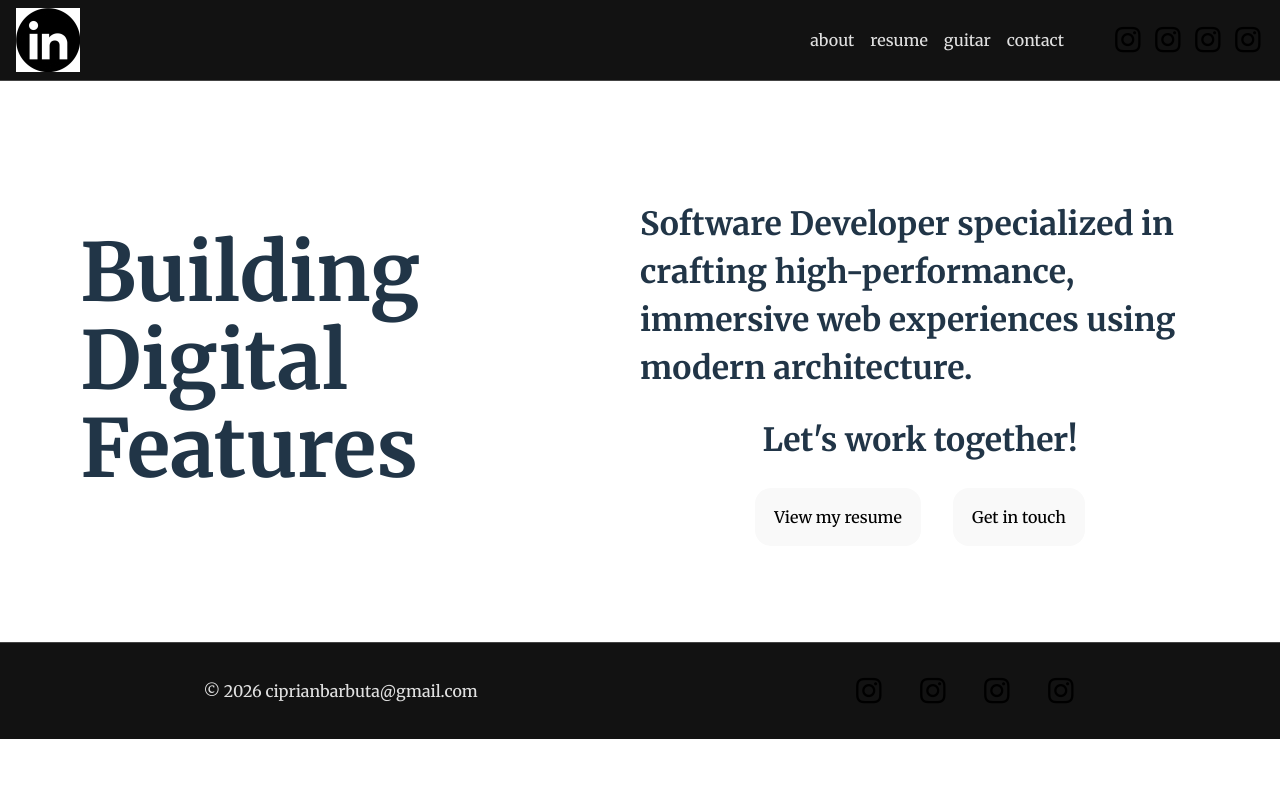
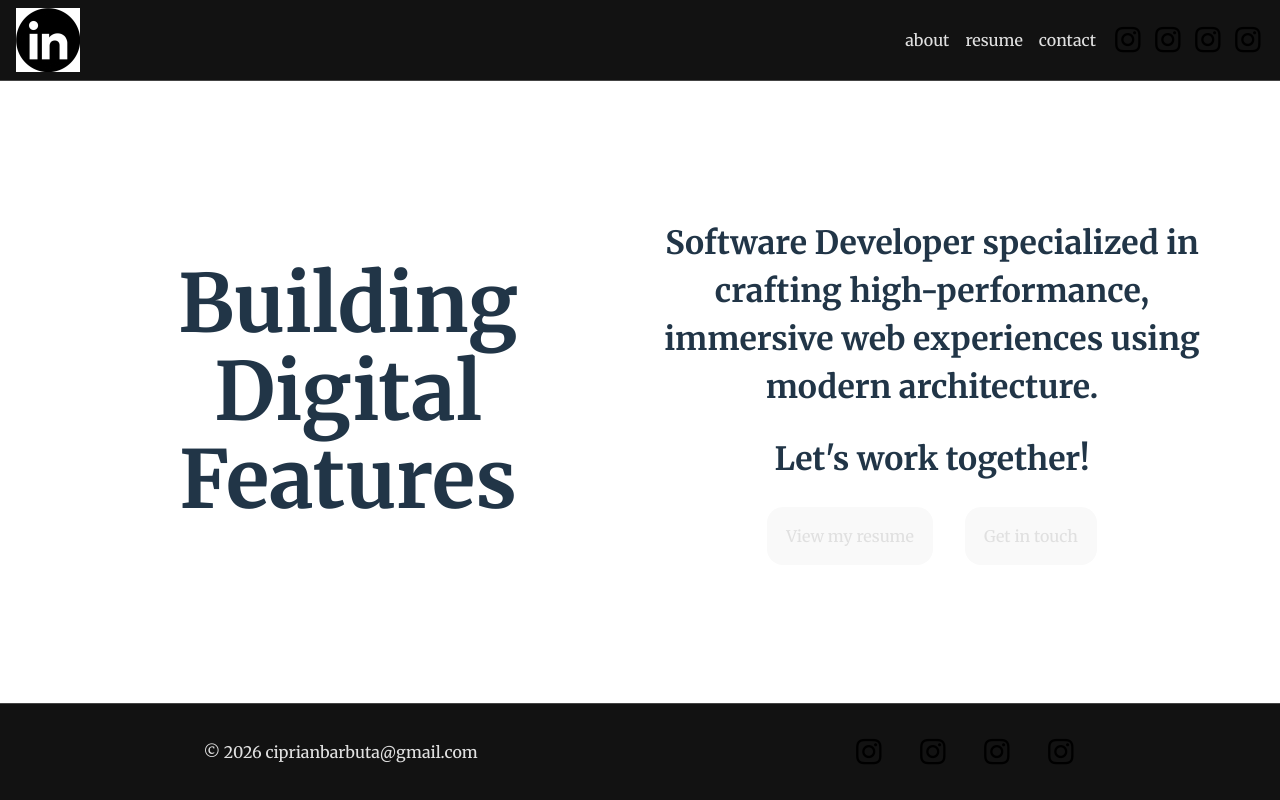
Before and after one commit to ciprix19/my-website, a React (Vite) app in the folder frontend/: page / in a window 1280 px wide. Built offline with nearby package versions, Linux system fonts and the light colour scheme.

Commit message:
fix(frontend): for landing and contact pages, main is centered -> footer will always be at the bottom of the viewport + minor other fixes

```diff
--- a/frontend/src/App.css
+++ b/frontend/src/App.css
@@ -1,15 +1,15 @@
 #root {
-    /* max-width: 1280px; */
-    margin: 0 auto;
-    /* padding: 2rem; */
     text-align: center;
+    block-size: 100%;
+    display: flex;
+    flex-direction: column;
 }
 
+/* classes that are useful for all pages go here */
 .two-column-layout {
     display: grid;
     place-items: center;
 }
-
 .three-column-layout {
     display: grid;
     place-items: center;
@@ -41,6 +41,12 @@
 }
 .card-simple:hover {
     transform: scale(1.2);
+}
+.button-card {
+    background: var(--color-accent-strong);
+    padding: 2rem;
+    border-radius: 2rem;
+    border: 0.2rem solid var(--color-border);
 }
 
 @media screen and (width > 720px) {
--- a/frontend/src/App.tsx
+++ b/frontend/src/App.tsx
@@ -10,10 +10,9 @@ import Contact from './layouts/contact/contact'
 import Resume from './layouts/resume/resume'
 
 function App() {
-    const [count, setCount] = useState(0);
-
     return (
         <BrowserRouter>
+            <div className='content'>
                 <Header></Header>
                 <Routes>
                     <Route path='/' element={<Landing />}></Route>
@@ -24,6 +23,7 @@ function App() {
                     <Route path='/contact' element={<Contact />}></Route>
                     <Route path='*' element={<NotFound />}></Route>
                 </Routes>
+            </div>
             <Footer></Footer>
         </BrowserRouter>
     )
--- a/frontend/src/index.css
+++ b/frontend/src/index.css
@@ -6,6 +6,7 @@
 
 html {
     font-size: clamp(16px, 1vw, 24px);
+    height: 100%;
 }
 
 :root {
@@ -22,12 +23,11 @@ html {
     --color-accent-light: #d7d7d7;
     --color-accent-medium: #c0c0c0;
     --color-accent: #888888;
-    --color-accent-strong: #555;
+    --color-accent-strong: #555555;
 
     color-scheme: light dark;
     background-color: var(--color-background-light);
     color: var(--color-primary-text);
-    /* background-color: #242424; */
 
     font-synthesis: none;
     text-rendering: optimizeLegibility;
@@ -35,19 +35,22 @@ html {
     -moz-osx-font-smoothing: grayscale;
 }
 
-a {
-    font-weight: 500;
-    color: var(--color-primary-text);
-    text-decoration: inherit;
-}
-a:hover {
-    color: var(--color-accent);
-    cursor: pointer;
-}
-
 body {
     margin: 0;
     font-size: 1rem;
+    height: 100%;
+    display: flex;
+    flex-direction: column;
+}
+/* stretches the page on the whole viewport */
+.content {
+    flex: 1 0 auto;
+    display: flex;
+    flex-direction: column;
+}
+main {
+    flex: 1 0 auto;
+    display: grid;
 }
 
 h1 {
@@ -65,6 +68,16 @@ li {
     list-style: none;
 }
 
+a {
+    font-weight: 500;
+    color: var(--color-primary-text);
+    text-decoration: inherit;
+}
+a:hover {
+    color: var(--color-accent);
+    cursor: pointer;
+}
+
 button {
     border-radius: 1rem;
     border: 0.2rem solid transparent;
@@ -73,6 +86,7 @@ button {
     font-weight: 500;
     font-family: inherit;
     background-color: var(--color-background);
+    color: var(--color-primary-text);
     cursor: pointer;
     transition: 0.3s;
 }
@@ -80,6 +94,9 @@ button:hover {
     background-color: var(--color-accent-strong);
     background-color: var(--color-background-medium);
     border-color: var(--color-border);
+}
+button:disabled {
+    background-color: var(--color-background-medium);
 }
 
 img {
--- a/frontend/src/layouts/contact/contact.tsx
+++ b/frontend/src/layouts/contact/contact.tsx
@@ -1,21 +1,27 @@
 import { useEffect, useLayoutEffect, useState } from 'react';
 import './styles/contact.css'
 import ResizableDiv from '../resume/components/resizable-div';
+import SectionTwoColumnImage from '../about/components/section-two-column-image';
 
 export default function Contact() {
-
-    useLayoutEffect(() => {
-        const testHeight = document.querySelector('.resizable-div');
-
-        console.log(testHeight?.scrollHeight);
-    })
-
     return (
-        <ResizableDiv className={'resizable-div'}>
-            <div>
-                asd
-            </div>
-            asd
-        </ResizableDiv>
+        <main className="center-main">
+            <section className='two-column-layout wrapper'>
+                <div className='contact-div'>
+                    <h1>Contact</h1>
+                    <form className='contact-form'>
+                        <div className='field'>
+                            <label>Enter your email:</label>
+                            <input type='text'></input>
+                        </div>
+                        <div className='field'>
+                            <label>Tell me your thoughts :D</label>
+                            <textarea></textarea>
+                        </div>
+                    </form>
+                </div>
+                <img src='sd' alt='contact-img'></img>
+            </section>
+        </main>
     );
 }
--- a/frontend/src/layouts/contact/styles/contact.css
+++ b/frontend/src/layouts/contact/styles/contact.css
@@ -1,24 +1,9 @@
-.div1 {
+.field {
     display: flex;
     flex-direction: column;
-    justify-content: center;
-    align-items: center;
-    background-color: red;
+    margin: 2rem;
 }
 
-.mylist {
-    overflow: hidden;
-    max-height: 0;
-    opacity: 0;
-    transform: translateY(-80px);
-    transition:
-        max-height 300ms ease,
-        opacity 200ms ease,
-        transform 200ms ease;
+.field textarea {
+    block-size: 10rem;
 }
-
-.mylist.active {
-    max-height: 200px;
-    opacity: 1;
-    transform: translateY(0);
-}
--- a/frontend/src/layouts/footer/styles/footer.css
+++ b/frontend/src/layouts/footer/styles/footer.css
@@ -16,3 +16,7 @@ footer > nav > ul {
 footer li {
     padding-block: 2rem;
 }
+
+footer {
+    flex-shrink: 0;
+}
--- a/frontend/src/layouts/header/header.tsx
+++ b/frontend/src/layouts/header/header.tsx
@@ -23,7 +23,7 @@ export default function Header() {
                     <ul ref={ref} className={`nav-menu ${isMenuOpen ? 'active' : ''}`}>
                         <li><Link to='/about' onClick={() => setIsMenuOpen(false)}>about</Link></li>
                         <li><Link to='/resume' onClick={() => setIsMenuOpen(false)}>resume</Link></li>
-                        <li><Link to='/guitar' onClick={() => setIsMenuOpen(false)}>guitar</Link></li>
+                        {/* <li><Link to='/guitar' onClick={() => setIsMenuOpen(false)}>guitar</Link></li> */}
                         <li><Link to='/contact' onClick={() => setIsMenuOpen(false)}>contact</Link></li>
                         <li>
                             <ul className='socials'>
--- a/frontend/src/layouts/landing/landing.tsx
+++ b/frontend/src/layouts/landing/landing.tsx
@@ -3,13 +3,10 @@ import './styles/landing.css'
 
 export default function Landing() {
     return (
-        <main className="landing-section">
+        <main className="landing-section center-main">
             <section className='two-column-layout wrapper'>
+                <h1>Building Digital Features</h1>
                 <div>
-                    <h1>Building Digital Features</h1>
-                </div>
-                <div>
-                    <br></br>
                     <h2>Software Developer specialized in crafting high-performance, immersive web experiences using modern architecture.</h2>
                     <br></br>
                     <h2>Let's work together!</h2>
--- a/frontend/src/layouts/landing/styles/landing.css
+++ b/frontend/src/layouts/landing/styles/landing.css
@@ -1,11 +1,6 @@
-.landing-section {
-    padding-block: 1rem;
-}
-.landing-section > section > div {
-    display: flex;
-    flex-direction: column;
-    justify-content: center;
-    align-items: center;
+.landing-section > section {
+    gap: 3rem;
+    text-align: center;
 }
 
 .div-buttons {
--- a/frontend/src/layouts/resume/resume.tsx
+++ b/frontend/src/layouts/resume/resume.tsx
@@ -28,7 +28,7 @@ function ButtonResumeMode({ description, mode, onClickSetMode, isDisabled } : {
     }
 
     return (
-        <button className='card' onClick={handleOnClick} disabled={isDisabled}>{description}</button>
+        <button className='button-card' onClick={handleOnClick} disabled={isDisabled}>{description}</button>
     );
 }
 function ModeButtonsSection({ mode, onClickSetMode } : { mode : String, onClickSetMode : any }) {
```
Also changed, not shown: frontend/src/layouts/about/styles/about.css (line endings or trailing spaces), 2 other files (tests, documents, lock files or other folders). Lines whose indentation alone changed are shown as unchanged.
